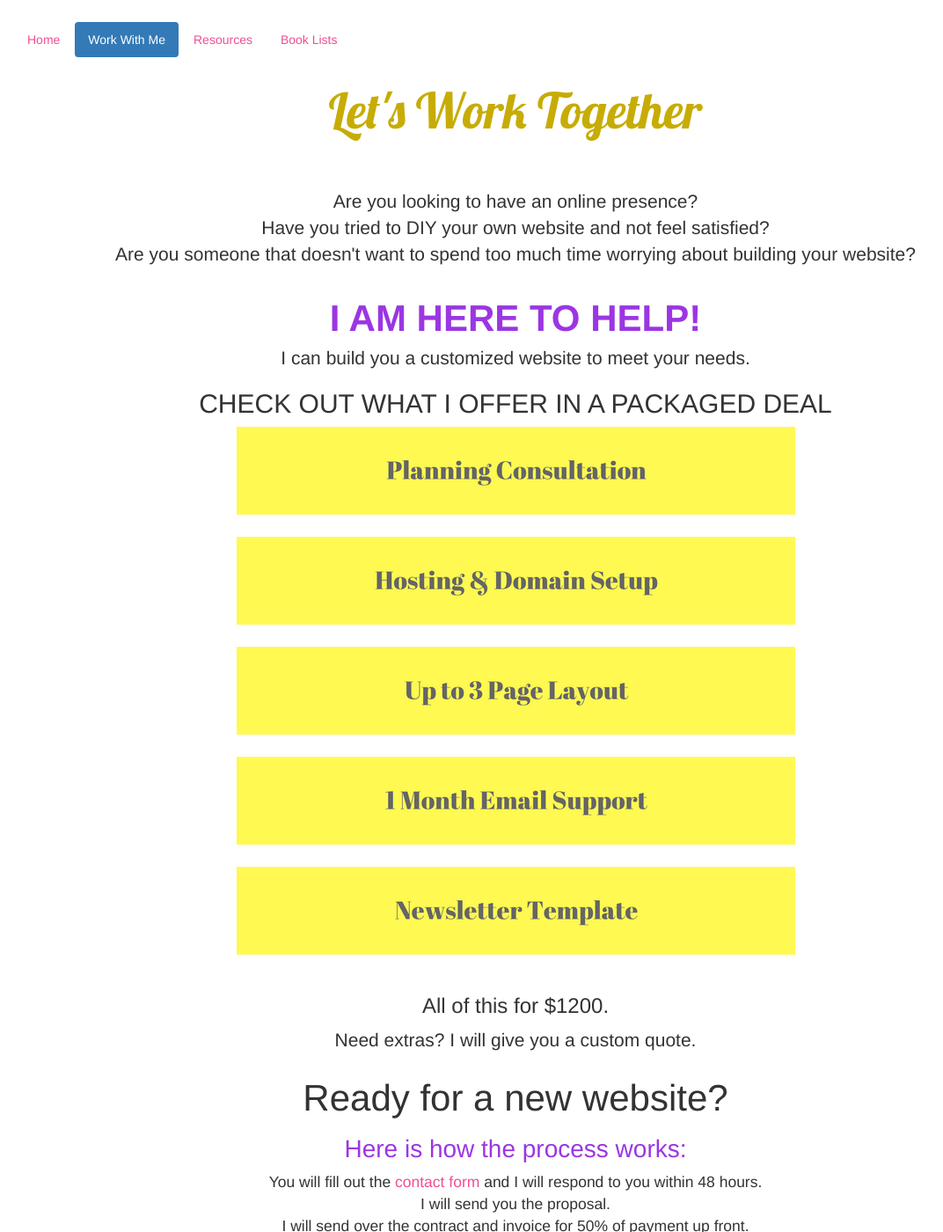
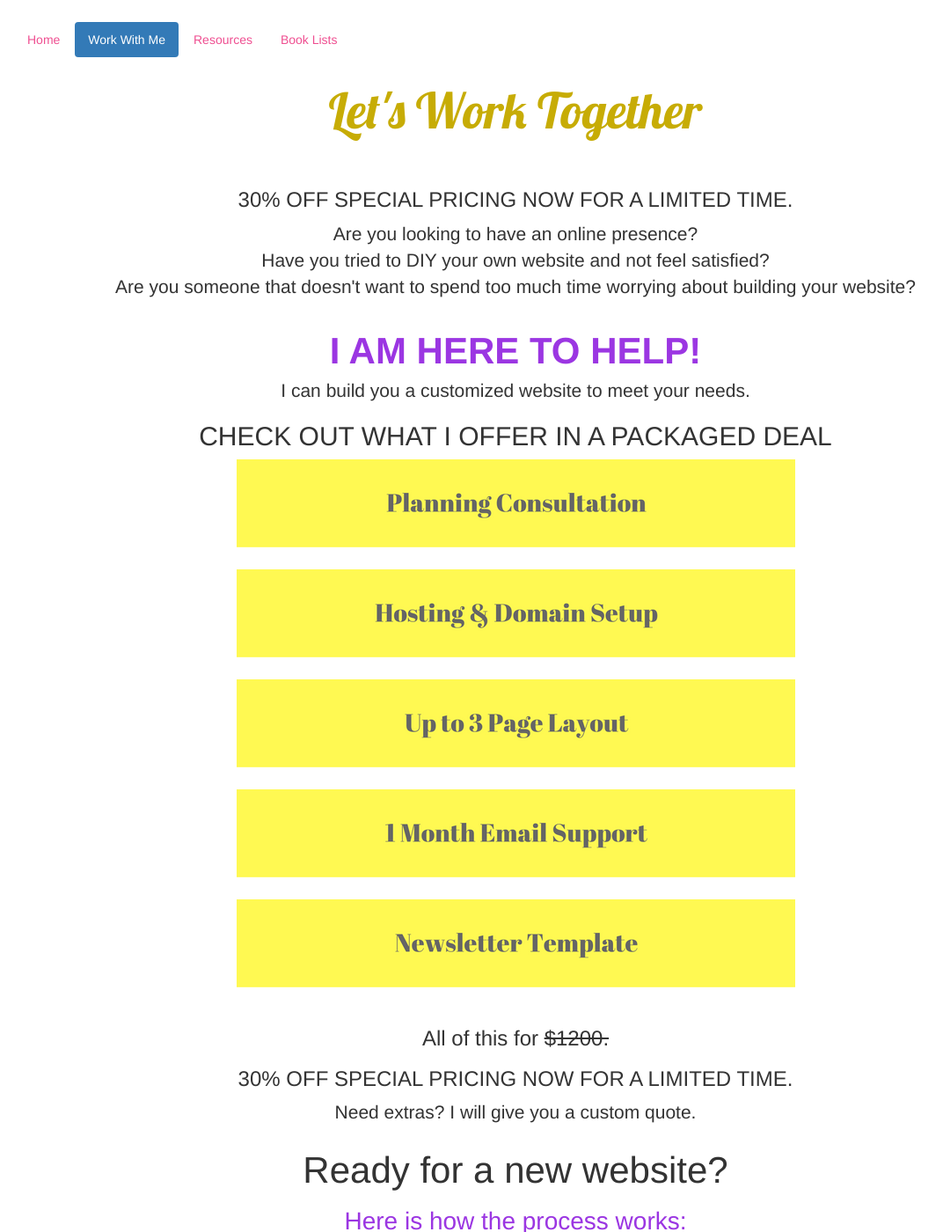
Before and after one commit to cdlampley/cdlampley.github.io, a Jekyll site: the page workwithme.html, which Jekyll copies as it is, in a window 1280 px wide and 1400 px high. Shown: the whole window at 88% size, without its empty margins (54-1126 px from the left). Built offline with Jekyll 4.4.1, drawn with Linux system fonts in a browser that asks for light colours; nearby versions of some CDN libraries.

Commit message:
Update workwithme.html

```diff
--- a/workwithme.html
+++ b/workwithme.html
@@ -28,6 +28,7 @@
 		</div>
 		 <h1 clas="title">Let's Work Together</h1>
 			 <div class="work">
+			 	<h3>30% OFF SPECIAL PRICING NOW FOR A LIMITED TIME.</h3>
 			 Are you looking to have an online presence?<br>
 			 Have you tried to DIY your own website and not feel satisfied?<br>
 			 Are you someone that doesn't want to spend too much time worrying about building your website?<br>
@@ -49,7 +50,8 @@
 			<!--<img src="IMG/fbtwitter.png" width="635" height="100" alt="Fbtwitter" class="pckg">-->
 			</div>
 		 <div class="work">
-			 <h3 style="text-align: center;">All of this for $1200.</h3>
+			 <h3>All of this for <strike>$1200.</strike></h3>
+			 <h3>30% OFF SPECIAL PRICING NOW FOR A LIMITED TIME.</h3>
 			<p style="text-align: center;">Need extras? I will give you a custom quote.</p>
 		 </div>
 			 <!-- Process -->
```
